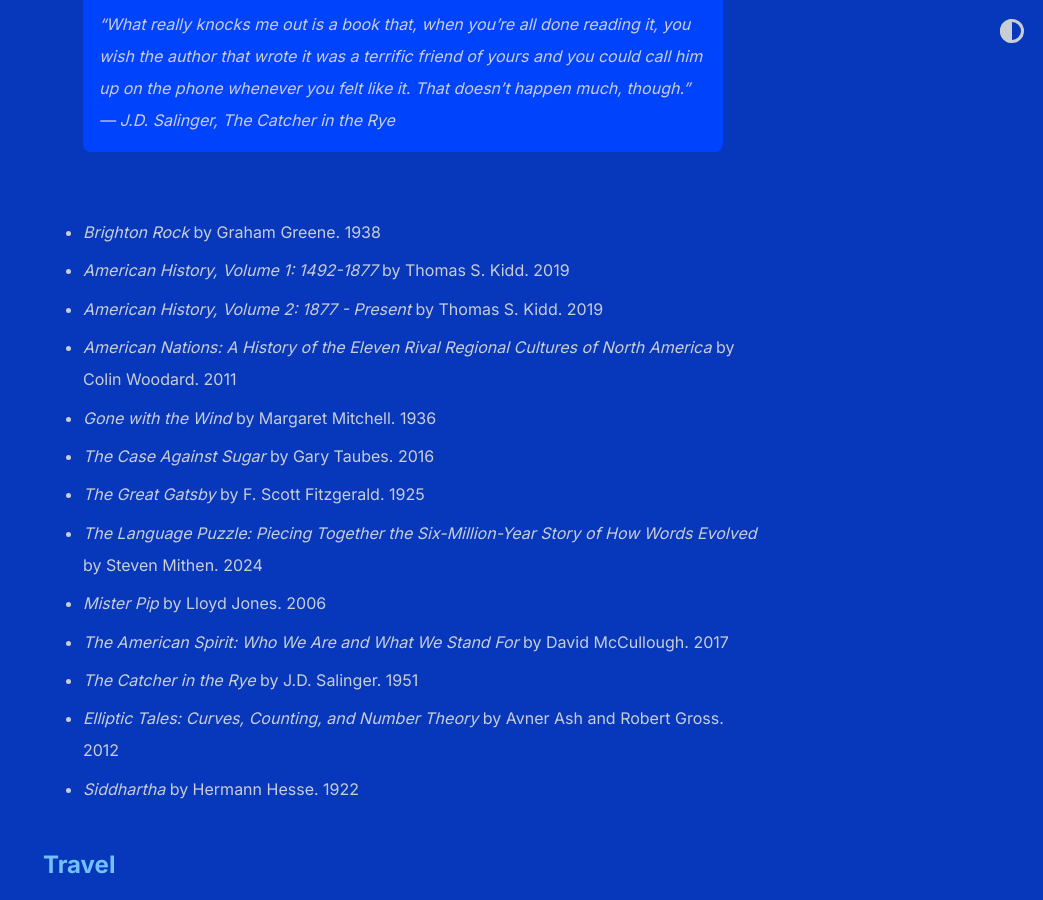
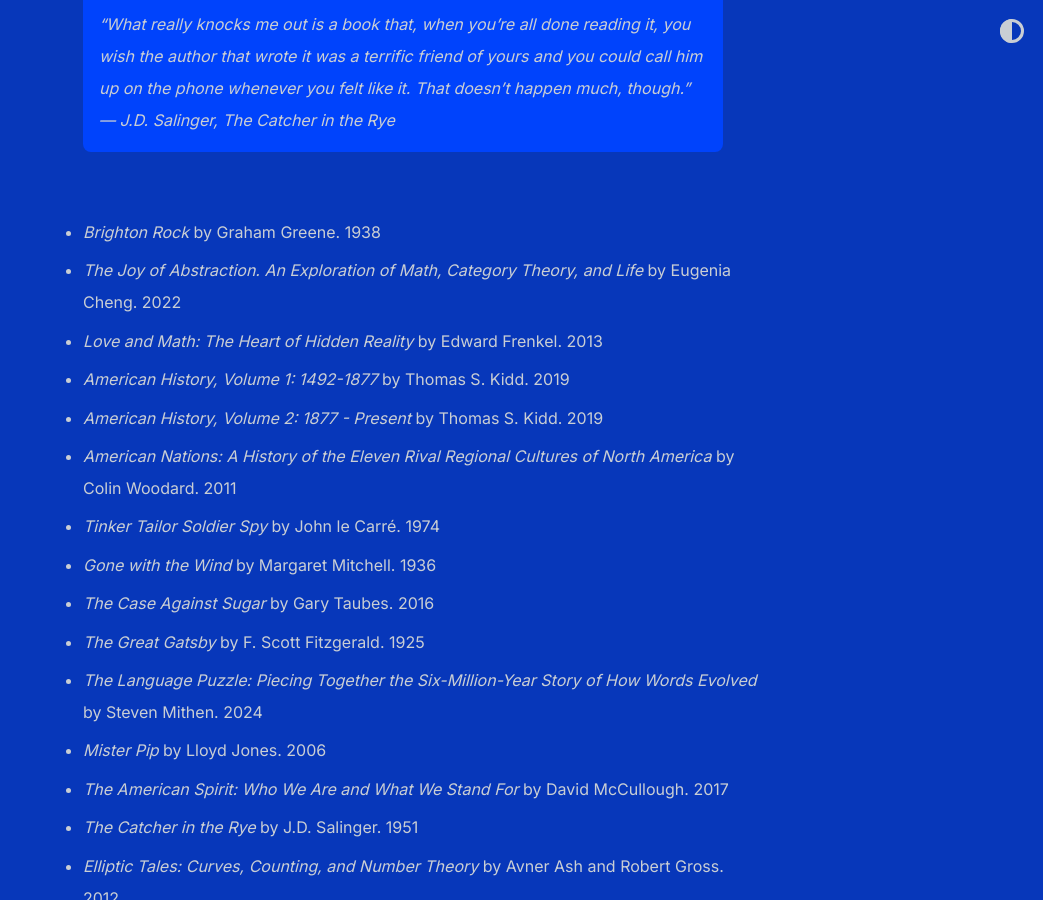
Before and after one commit to shihankanungo/shihankanungo.github.io, a Jekyll site: the page built from wrapped.md, in a window 1280 px wide and 900 px high, scrolled down 2272 px. Shown: the whole window, without its empty margins (237-1280 px from the left). Built offline with Jekyll 4.4.1, drawn with Linux system fonts in a browser that asks for light colours.

Commit message:
Update wrapped.md

```diff
--- a/wrapped.md
+++ b/wrapped.md
@@ -61,9 +61,12 @@ The Farewell // The Cider House Rules // Little Women // Lincoln // Gravity // A
 <br>
 
 - *Brighton Rock* by Graham Greene. 1938
+- *The Joy of Abstraction. An Exploration of Math, Category Theory, and Life* by Eugenia Cheng. 2022
+- *Love and Math: The Heart of Hidden Reality* by Edward Frenkel. 2013
 - *American History, Volume 1: 1492-1877* by Thomas S. Kidd. 2019
 - *American History, Volume 2: 1877 - Present* by Thomas S. Kidd. 2019
 - *American Nations: A History of the Eleven Rival Regional Cultures of North America* by Colin Woodard. 2011
+- *Tinker Tailor Soldier Spy* by John le Carré. 1974
 - *Gone with the Wind* by Margaret Mitchell. 1936
 - *The Case Against Sugar* by Gary Taubes. 2016
 - *The Great Gatsby* by F. Scott Fitzgerald. 1925
@@ -72,7 +75,6 @@ The Farewell // The Cider House Rules // Little Women // Lincoln // Gravity // A
 - *The American Spirit: Who We Are and What We Stand For* by David McCullough. 2017
 - *The Catcher in the Rye* by J.D. Salinger. 1951
 - *Elliptic Tales: Curves, Counting, and Number Theory* by Avner Ash and Robert Gross. 2012
-- *Siddhartha* by Hermann Hesse. 1922
 
 
 
```
